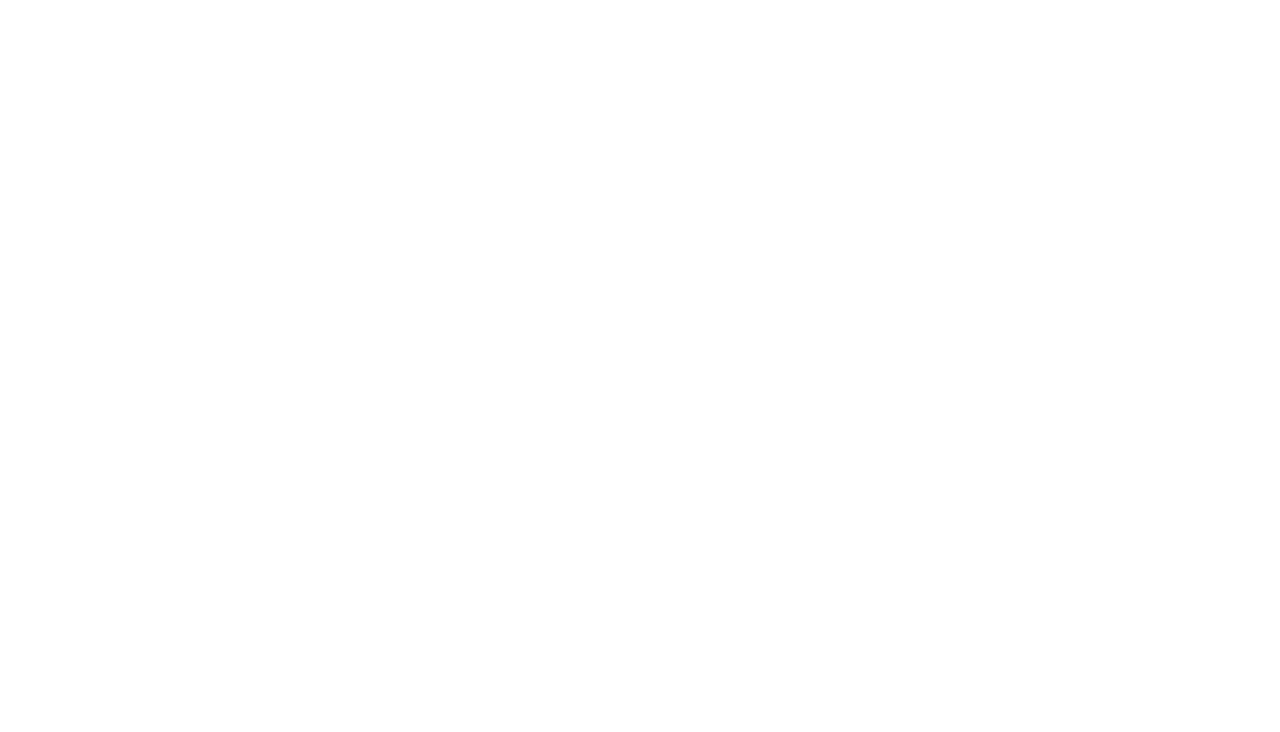
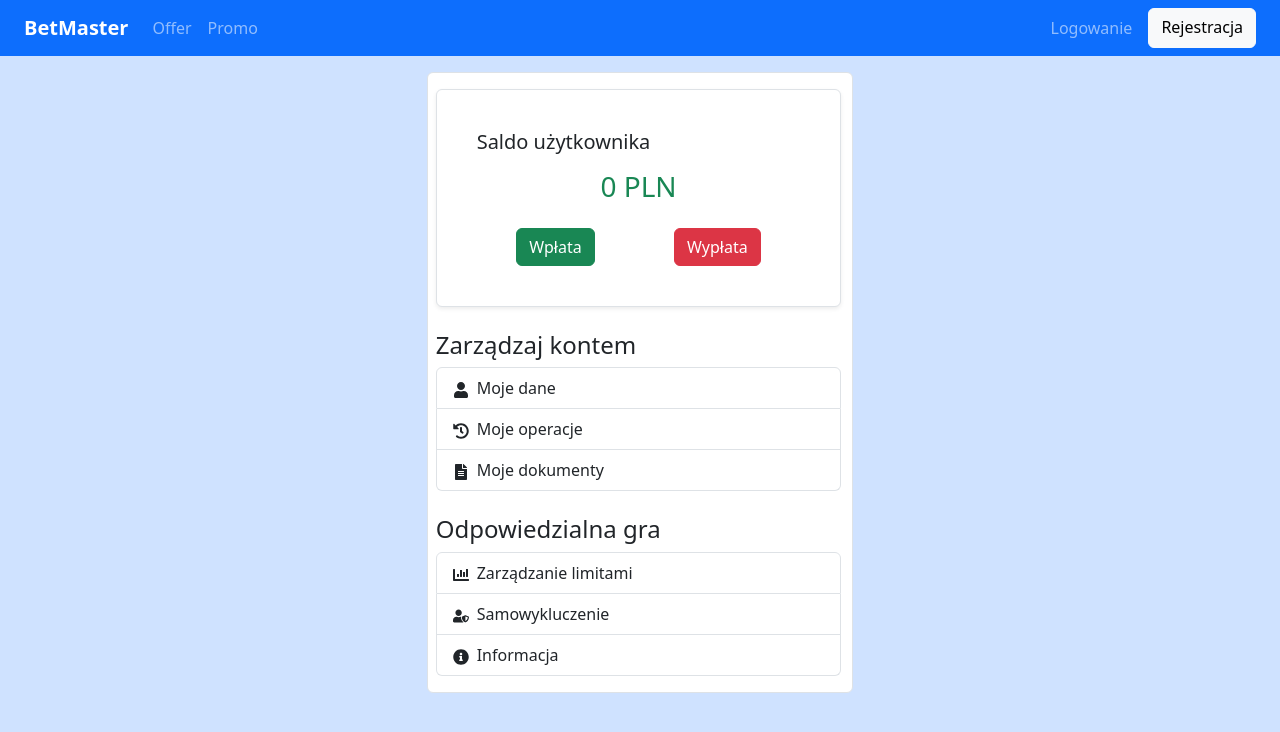
Before and after one commit to VoxeveR/betmaster-betting-app-uni-project, a React (Create React App) app in the folder frontend/: page /profile in a window 1280 px wide. Before the commit this address had no page. Shown: the top 732 px of the page. Built offline with nearby package versions, Linux system fonts and the light colour scheme.

Commit message:
more bets handling, user profile

```diff
--- a/frontend/src/App.js
+++ b/frontend/src/App.js
@@ -7,6 +7,7 @@ import 'bootstrap/dist/css/bootstrap.min.css';
 import Self_exclusion from './pages/Self_exclusion';
 import MyNavbar from "./components/Navbar"
 import Bets from './pages/Bets';
+import Profile from './pages/Profile';
 
 const HomePage = () => {
   return (
@@ -198,6 +199,7 @@ function App() {
           <Route path="/" element={<HomePage />} />
           <Route path="/login" element={<Login />} />
           <Route path="/register" element={<Register />} />
+          <Route path="/profile" element={<Profile />} />
           <Route path="/bets" element ={<Bets/>} />
           <Route path="/self_exclusion" element ={<Self_exclusion/>} />
         </Routes>
--- a/frontend/src/components/BetBanner.js
+++ b/frontend/src/components/BetBanner.js
@@ -1,20 +1,33 @@
 import React from 'react';
-import { Button, ButtonGroup } from "react-bootstrap";
+import { ToggleButton, ToggleButtonGroup } from "react-bootstrap";
 
-const BetBanner = ({ betData }) => {
+const BetBanner = ({ betData, onBetSelect }) => {
     return (
-        <div className="container-fluid bg-body-secondary">
-            <div className="row align-items-center">
+        <div className="container bg-body-secondary">
+            <div className="row align-items-center m-0">
                 <div className="col">
-                    <small className="fs-8">{betData.date}</small>
-                    <p className="mb-0">{betData.team1} vs {betData.team2}</p>
+
+                    <p className="mb-0"><small className="fs-6"> {betData.date} </small><b> {betData.team1} </b>
+                        <small> {betData.hour} </small> <b> {betData.team2} </b></p>
                 </div>
-                <div className="col">
-                    <ButtonGroup>
-                        <Button>1.</Button>
-                        <Button>X</Button>
-                        <Button>2.</Button>
-                    </ButtonGroup>
+                <div className="col ms-auto text-end">
+                    <ToggleButtonGroup type="radio" name="betType">
+                        <ToggleButton
+                            id="1."
+                            value={'1'}
+                            onClick = {() => onBetSelect("1")}>
+                            1.</ToggleButton>
+                        <ToggleButton
+                            id="X"
+                            value={'X'}
+                            onClick = {() => onBetSelect("X")}>
+                            X</ToggleButton>
+                        <ToggleButton
+                            id="2."
+                            value={'2'}
+                            onClick = {() => onBetSelect("2")}>
+                            2.</ToggleButton>
+                    </ToggleButtonGroup>
                 </div>
             </div>
         </div>
--- a/frontend/src/components/Navbar.js
+++ b/frontend/src/components/Navbar.js
@@ -1,7 +1,6 @@
 import React, { useState } from 'react';
 import { Link } from 'react-router-dom';
 import {useNavigate} from 'react-router-dom';
-import {Button} from "react-bootstrap";
 
 const MyNavbar = () => {
 
@@ -10,6 +9,7 @@ const MyNavbar = () => {
   const isUserLoggedIn = () => {
     return sessionStorage.getItem('isLogged') === 'true';
   }
+
   const handleLogout = (e) => {
     e.preventDefault();
 
@@ -18,24 +18,18 @@ const MyNavbar = () => {
   };
 
   return (
-    <nav className="navbar navbar-dark navbar-expand-lg bg-primary fixed-top h-10">
-      <div className="container-fluid ps-4 pe-4">
+    <nav className="navbar navbar-dark navbar-expand bg-primary fixed-top h-10">
+      <div className="container-fluid ps-4 pe-4" >
         <Link to="/" className="navbar-brand fw-bold">BetMaster</Link>
-        <button
-          className="navbar-toggler"
-          type="button"
-          data-bs-toggle="collapse"
-          data-bs-target="#navbarNav"
-          aria-controls="navbarNav"
-          aria-expanded="false"
-          aria-label="Toggle navigation"
-        >
-          <span className="navbar-toggler-icon"></span>
-        </button>
+        <div className="navbar-nav">
+          <Link to="/Bets" className="nav-link">Offer</Link>
+          <Link to="/promotions" className="nav-link">Promo</Link>
+        </div>
         <div className="collapse navbar-collapse justify-content-end" id="navbarNav">
           <div className="navbar-nav">
             {isUserLoggedIn() ? (
               <>
+                <Link to="/my_bets" className="nav-link">Bets</Link>
                 <Link to="/profile" className="nav-link">Profile</Link>
                 <div className="btn btn-light ms-2" onClick={handleLogout}>Logout</div>
               </>
--- a/frontend/src/pages/Bets.js
+++ b/frontend/src/pages/Bets.js
@@ -3,26 +3,24 @@ import 'bootstrap/dist/css/bootstrap.min.css';
 import MyNavbar from "../components/Navbar";
 import './Bets.css';
 import BetBanner from "../components/BetBanner";
+import axios from 'axios';
 
 function Bets(){
-    const [categoryList, setCategoryList] = useState([
-        "Piłka nożna", "CS:2", "League of Legends", "Koszykówka",
-        "Piłka nożna", "CS:2", "League of Legends", "Koszykówka",
-        "Piłka nożna", "CS:2", "League of Legends", "Koszykówka",
-        "Piłka nożna", "CS:2", "League of Legends", "Koszykówka",
-        "Piłka nożna", "CS:2", "League of Legends", "Koszykówka",
-        "Piłka nożna", "CS:2", "League of Legends", "Koszykówka",
-        "Piłka nożna", "CS:2", "League of Legends", "Koszykówka",
-    ]);
+    const [categoryList, setCategoryList] = useState([]);
 
     const [betsList, setBetsList] = useState({
         category:"League of Legends",
         team1:"T1",
+        team1stake:"1.70",
         team2:"G2",
-        date:"22.12.2024",
+        team2stake:"2.70",
+        drawstake:"4.70",
+        date:"22.12",
+        hour:"17:00"
     });
 
     const [category, setCategory] = useState('');
+    const [selectedBets, setSelectedBets] = useState([]);
 
     const content = category ? (
         <div className="p-3 bg-light border rounded mt-2">
@@ -37,11 +35,25 @@ function Bets(){
 
     useEffect(()=>{
             //handling filling bets -> API CALL
-
-    });
+            try{
+                axios.get('http://localhost:8000/api/games/categories').
+                then((response) => {
+                    setCategoryList(response.data.data);
+                });
+            } catch(error){
+                console.log(error.response.data);
+            }
+    }, []);
 
     function handleCategory(event) {
         setCategory(event.target.textContent);
+    }
+
+    function handleBetSelection(type) {
+        const newSelectedBets = {
+            ...selectedBets,
+        }
+       // setSelectedBets(..prev, event.target.textContent);
     }
 
     return (
@@ -49,10 +61,10 @@ function Bets(){
         <MyNavbar />
             <div className="container-fluid h-100 pt-5 bg-primary-subtle">
                 <div className="row h-100 mt-5">
-                    <div className="col-md h-100 align-items-center bg-primary-subtle custom-first-column">
+                    <div className="col h-100 align-items-center bg-primary-subtle custom-first-column">
                         <h4 className = "mt-2">Sport</h4>
                         <div className="list-group">
-                            {categoryList.map((bet) => (
+                            {Object.keys(categoryList).map((bet) => (
                                 <div
                                     id="bets"
                                     className="list-group-item border1 d-flex align-items-center"
@@ -63,11 +75,11 @@ function Bets(){
                             ))}
                         </div>
                     </div>
-                    <div className="col-md-8 custom-second-column h-100 bg-white">
+                    <div className="col-6 custom-second-column h-100 bg-white">
                         <p>{content}</p>
-                        <BetBanner betData={betsList} />
+                        <BetBanner betData={betsList} onBetSelect={handleBetSelection} />
                     </div>
-                    <div className="col-md bg-primary-subtle">
+                    <div className="col bg-primary-subtle">
 
                     </div>
 
--- /dev/null
+++ b/frontend/src/pages/Profile.js
@@ -0,0 +1,75 @@
+import React, { useState } from 'react';
+import 'bootstrap/dist/css/bootstrap.min.css';
+import { Container, Row, Col, Button, Card } from 'react-bootstrap';
+import MyNavbar from "../components/Navbar";
+import { FaUser, FaHistory, FaFileAlt, FaChartBar, FaUserShield, FaInfoCircle} from 'react-icons/fa';
+import './Profile.css';
+
+function Profile() {
+    const [userBalance, setUserBalance] = useState(0);
+
+    return (
+        <>
+            <MyNavbar />
+            <Container fluid className="pt-5 bg-primary-subtle h-100 ">
+                <Row className="mt-4">
+                    <Col xs={12} md={4} className="d-flex align-items-center bg-primary-subtle custom-first-column">
+                    </Col>
+                    <Col xs={12} md={4} className="custom-second-column bg-white p-2 rounded border">
+                        <Card className="mb-4 p-4 border rounded shadow-sm mt-2">
+                            <Card.Body>
+                                <div className="d-flex justify-content-between align-items-center">
+                                    <h5 className="mb-0">Saldo użytkownika</h5>
+                                </div>
+                                <div className="text-center mt-3">
+                                    <h3 className="text-success">{userBalance} PLN</h3>
+                                </div>
+                                <div className="d-flex justify-content-around mt-4">
+                                    <Button variant="success">Wpłata</Button>
+                                    <Button variant="danger">Wypłata</Button>
+                                </div>
+                            </Card.Body>
+                        </Card>
+
+                        <h4>Zarządzaj kontem</h4>
+                        <div className="list-group">
+                            <div className="list-group-item">
+                                <FaUser className="me-2" />
+                                Moje dane
+                            </div>
+                            <div className="list-group-item">
+                                <FaHistory className="me-2" />
+                                Moje operacje
+                            </div>
+                            <div className="list-group-item">
+                                <FaFileAlt className="me-2" />
+                                Moje dokumenty
+                            </div>
+                        </div>
+
+                        <h4 className="mt-4">Odpowiedzialna gra</h4>
+                        <div className="list-group mb-2">
+                            <div className="list-group-item">
+                                <FaChartBar className="me-2" />
+                                Zarządzanie limitami
+                            </div>
+                            <div className="list-group-item">
+                                <FaUserShield className="me-2" />
+                                Samowykluczenie
+                            </div>
+                            <div className="list-group-item">
+                                <FaInfoCircle className="me-2" />
+                                Informacja
+                            </div>
+                        </div>
+                    </Col>
+                    <Col xs={12} md={4} className="bg-primary-subtle">
+                        {/* Empty right column (optional) */}
+                    </Col>
+                </Row>
+            </Container>
+        </>
+    );
+}
+
+export default Profile;
```
Also changed, not shown: frontend/src/pages/Profile.css (added).
